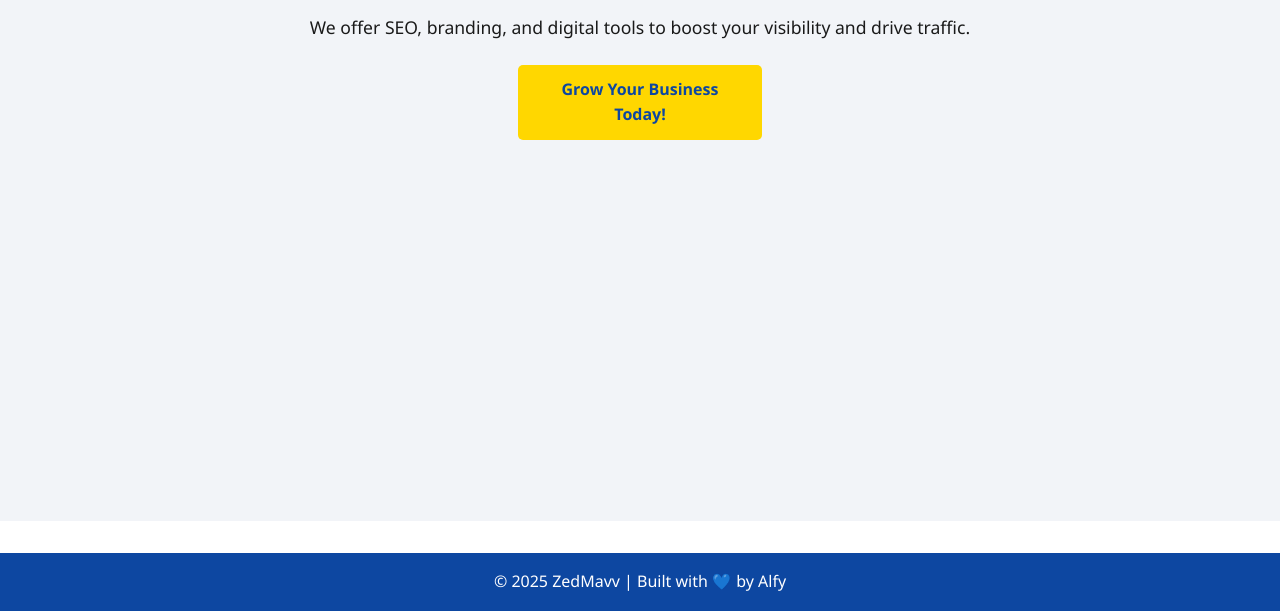
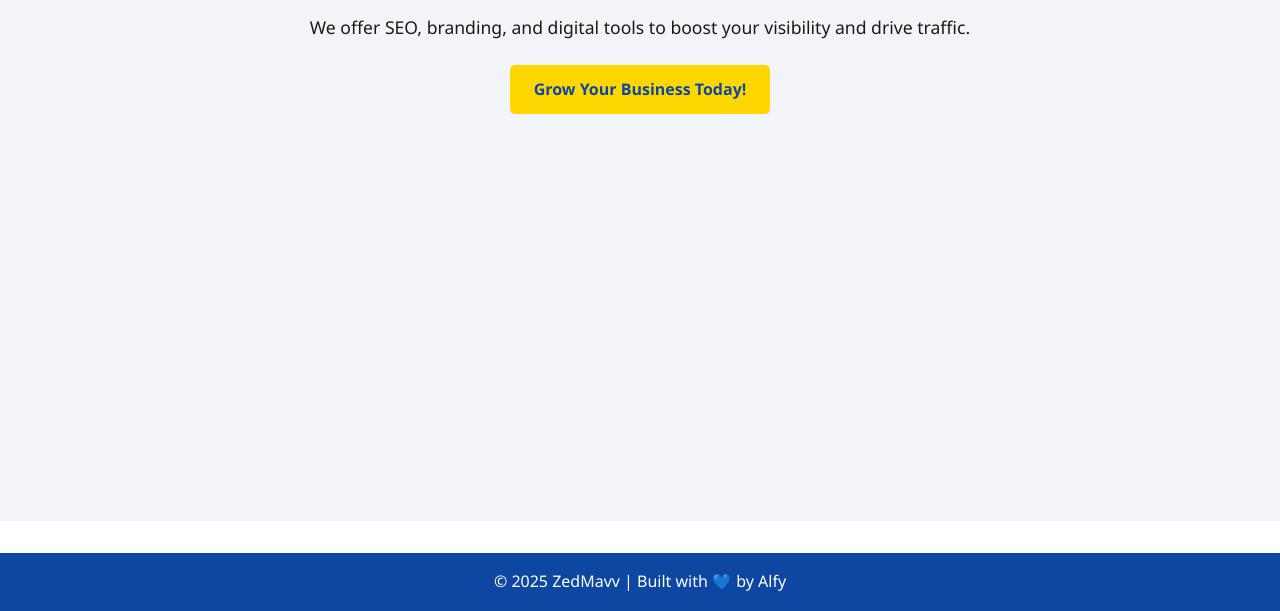
Before and after one commit to zedmavv/zedmavv.github.io, a plain HTML site: page index.html in a window 1280 px wide. Shown: the part 189-800 px from the top of the page. Drawn offline with Linux system fonts and the light colour scheme.

Commit message:
Update style.css

```diff
--- a/style.css
+++ b/style.css
@@ -106,14 +106,11 @@ body {
   border-radius: 5px;
   font-weight: bold;
   transition: background 0.3s ease;
-  width: 20%;
 }
 
 .cta-button:hover {
   background-color: #ffcc00;
   border: blue 1px solid;
-  color: #0D47A1;
-  width: 30%;
   transition: all 0.3s ease;
 }
 
```
